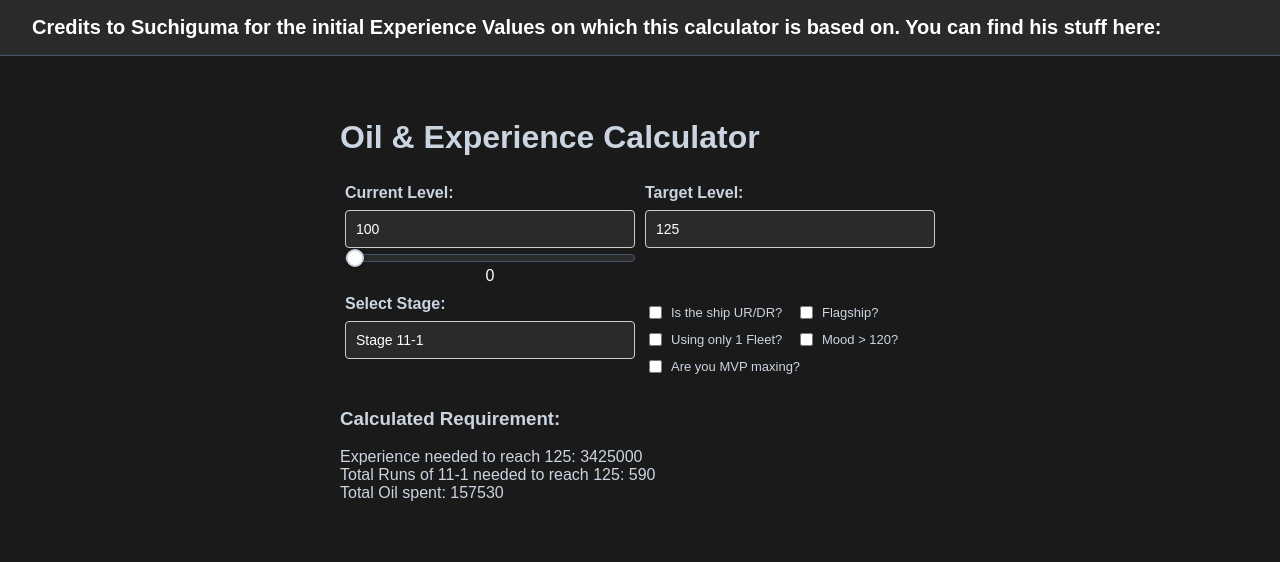
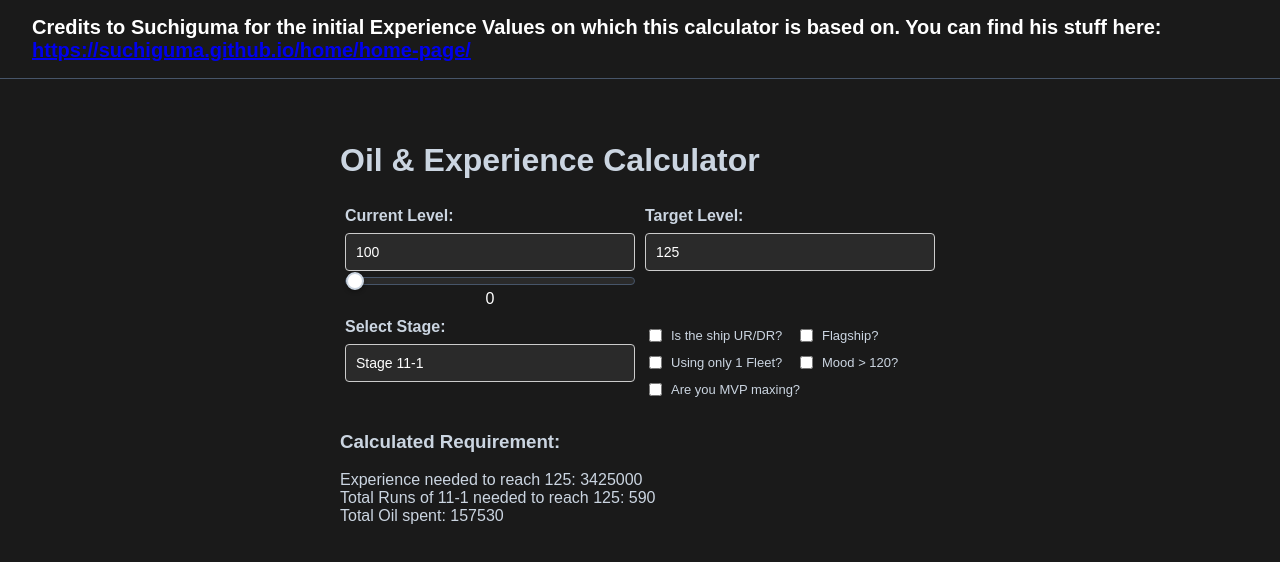
Before and after one commit to Subwaytodie/al-exp-calc, a React (Vite) app: page / in a window 1280 px wide. Shown: the top 562 px of the page. Built offline with nearby package versions, Linux system fonts and the light colour scheme.

Commit message:
credits changed again

```diff
--- a/src/App.jsx
+++ b/src/App.jsx
@@ -71,8 +71,7 @@ function App() {
   return (
     <>
     <header className="top-bar">
-      Credits to Suchiguma for the initial Experience Values on which this calculator is based on. You can find his stuff here: <a href="https://suchiguma.github.io/home/home-page/" />
-    </header>
+      Credits to Suchiguma for the initial Experience Values on which this calculator is based on. You can find his stuff here: <a href="https://suchiguma.github.io/home/home-page/">https://suchiguma.github.io/home/home-page/</a>  </header>
 
     <div style={{ padding: '40px', maxWidth: '600px', margin: '0 auto', fontFamily: 'sans-serif' }}>
       <h1 style={{
--- a/src/index.css
+++ b/src/index.css
@@ -11,7 +11,7 @@ html, body, #root {
 .top-bar {
   width: 100%;
   box-sizing: border-box;
-  background-color: #2a2a2a;
+  background-color: #1a1a1a;
   border-bottom: 1px solid #475569;
   padding: 16px 32px;
   color: #ffffff;
```
